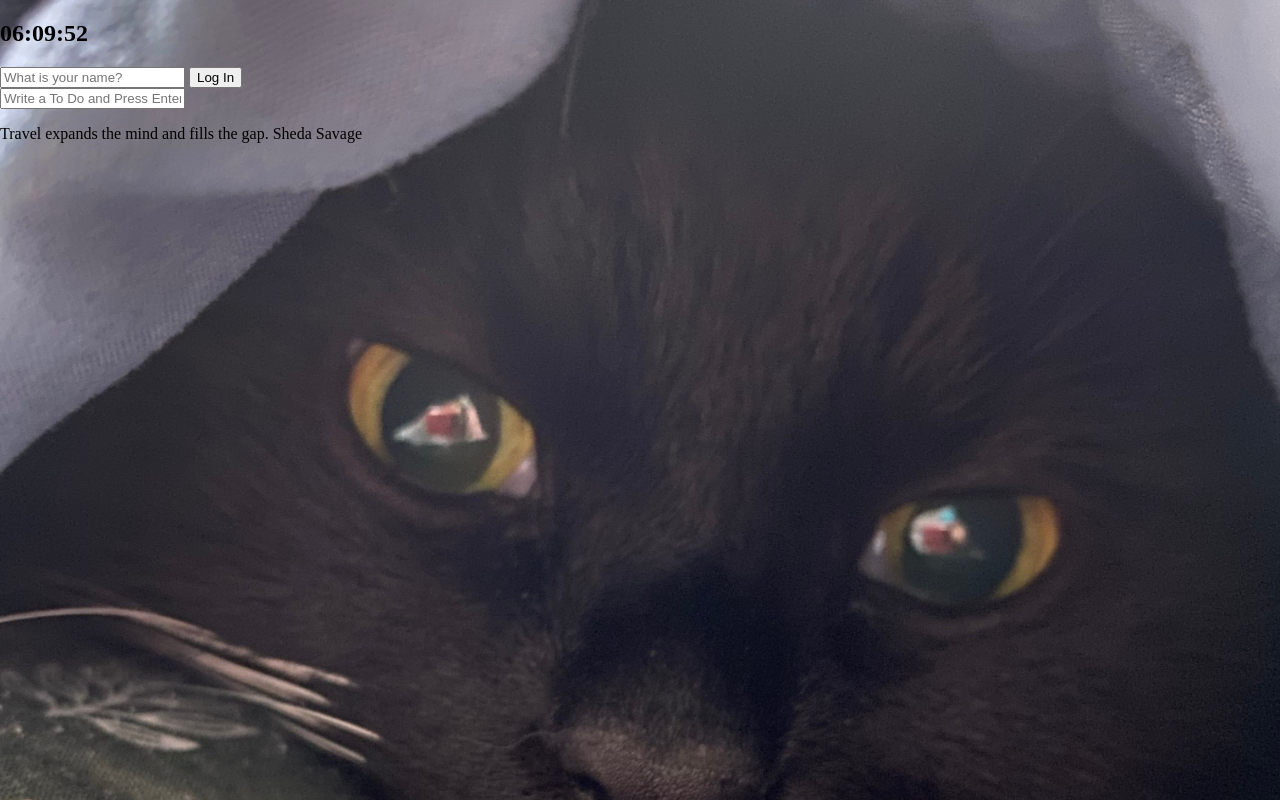
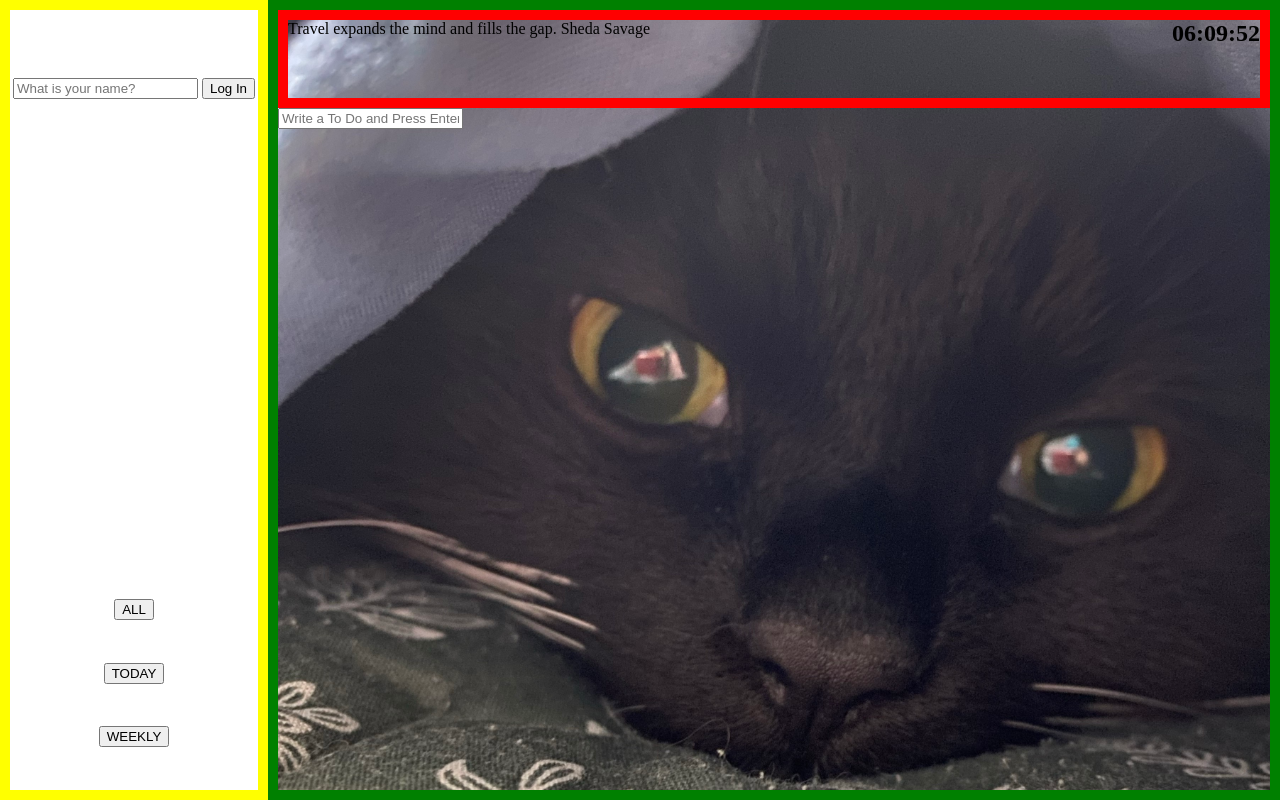
Before and after one commit to yesjuhee/todo-app, a plain HTML site: page index.html in a window 1280 px wide. Drawn offline with Linux system fonts and the light colour scheme.

Commit message:
feat: 페이지 레이아웃 정리

```diff
--- a/css/style.css
+++ b/css/style.css
@@ -1,10 +1,67 @@
 .hidden {
   display: none;
+}
+
+* {
+  margin: 0;
 }
 
 body {
   margin: 0;
   padding: 0;
+  display: flex;
+  height: 100vh;
+}
+
+#left {
+  border: 10px solid yellow;
+  width: 20%;
+  display: flex;
+  flex-direction: column;
+  /* justify-content: center; */
+  align-items: center;
+}
+
+header {
+  height: 20%;
+  display: flex;
+  flex-direction: column;
+  justify-content: center;
+  align-items: center;
+}
+
+#weather {
+  height: 50%;
+  display: flex;
+  flex-direction: column;
+  justify-content: center;
+  align-items: center;
+}
+
+#menu {
+  height: 30%;
+  display: flex;
+  flex-direction: column;
+  justify-content: space-evenly;
+  align-items: center;
+}
+
+#right {
+  border: 10px solid green;
+  background-size: cover;
   background-repeat: no-repeat;
-  background-size: cover;
+  width: 80%;
 }
+
+#top {
+  height: 10%;
+  border: 10px solid red;
+  display: flex;
+  justify-content: space-between;
+}
+
+main {
+  display: flex;
+  flex-direction: column;
+  flex-wrap: wrap;
+}
--- a/index.html
+++ b/index.html
@@ -7,7 +7,8 @@
     <title>Momentum App</title>
   </head>
   <body>
-    <h2 id="clock">00:00:00</h2>
+    <div id="left">
+      <header>
         <form id="login-form" class="hidden">
           <input
             required
@@ -18,18 +19,37 @@
           <button>Log In</button>
         </form>
         <h1 id="greeting" class="hidden"></h1>
-    <form id="todo-form">
-      <input type="text" placeholder="Write a To Do and Press Enter" required />
-    </form>
-    <ul id="todo-list"></ul>
+      </header>
+      <div id="weather">
+        <span></span>
+        <span></span>
+      </div>
+      <div id="menu">
+        <button>ALL</button>
+        <button>TODAY</button>
+        <button>WEEKLY</button>
+      </div>
+    </div>
+    <div id="right">
+      <div id="top">
         <div id="quote">
           <span></span>
           <span></span>
         </div>
-    <div id="weather">
-      <span></span>
-      <span></span>
+        <h2 id="clock">00:00:00</h2>
       </div>
+      <main>
+        <form id="todo-form">
+          <input
+            type="text"
+            placeholder="Write a To Do and Press Enter"
+            required
+          />
+        </form>
+        <ul id="todo-list"></ul>
+      </main>
+    </div>
+
     <script src="js/greetings.js"></script>
     <script src="js/clock.js"></script>
     <script src="js/quotes.js"></script>
--- a/js/background.js
+++ b/js/background.js
@@ -1,9 +1,11 @@
 const images = ["0.jpeg", "1.jpeg", "2.jpeg"];
 
 const chosenImage = images[Math.floor(Math.random() * images.length)];
+
+const main = document.querySelector("#right");
 
 // const bgImage = document.createElement("img");
 // bgImage.src = `img/${chosenImage}`;
 // document.body.appendChild(bgImage);
 
-document.body.style.backgroundImage = `url(img/${chosenImage})`;
+main.style.backgroundImage = `url(img/${chosenImage})`;
```
Lines whose indentation alone changed are shown as unchanged.
